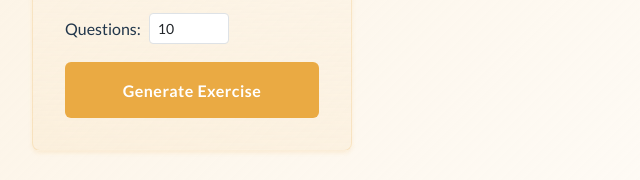
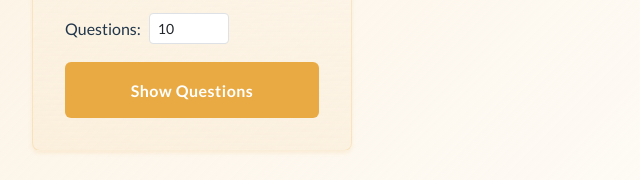
Before and after one commit to jl6684/Question-Bank, a plain HTML site: page index.html in a window 1280 px wide. Shown: the part 835-1015 px from the top of the page, 0-640 px from the left. Drawn offline with nearby package versions, Linux system fonts and the light colour scheme.

Commit message:
Update index.html

```diff
--- a/index.html
+++ b/index.html
@@ -555,7 +555,7 @@
                             <label for="gen-num-questions" class="mb-0">Questions:</label>
                             <input type="number" id="gen-num-questions" value="10" min="1" max="100" class="form-control form-control-sm" style="width: 80px">
                         </div>
-                        <button id="generate-btn" class="action-button">Generate Exercise</button>
+                        <button id="generate-btn" class="action-button">Show Questions</button>
                     </div>
                 </aside>
                 <section id="generator-results" class="results-area">
```
